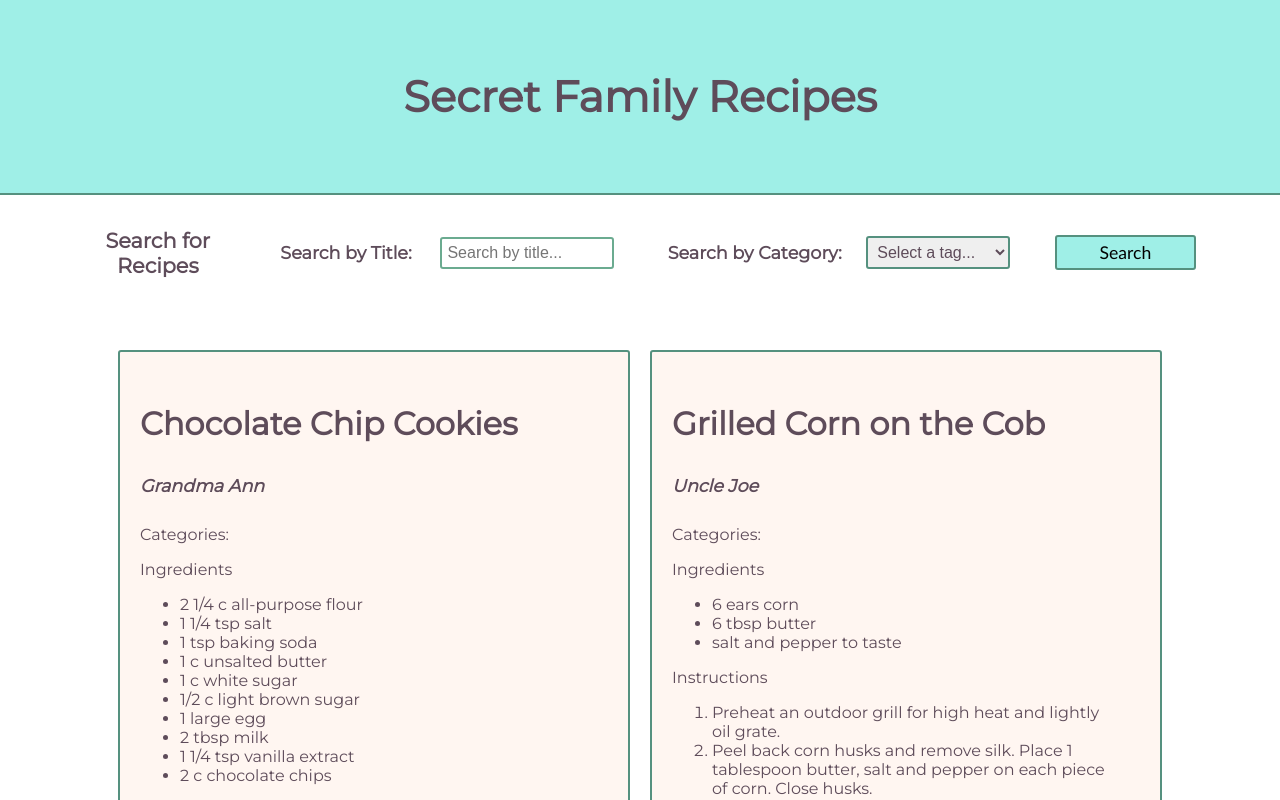
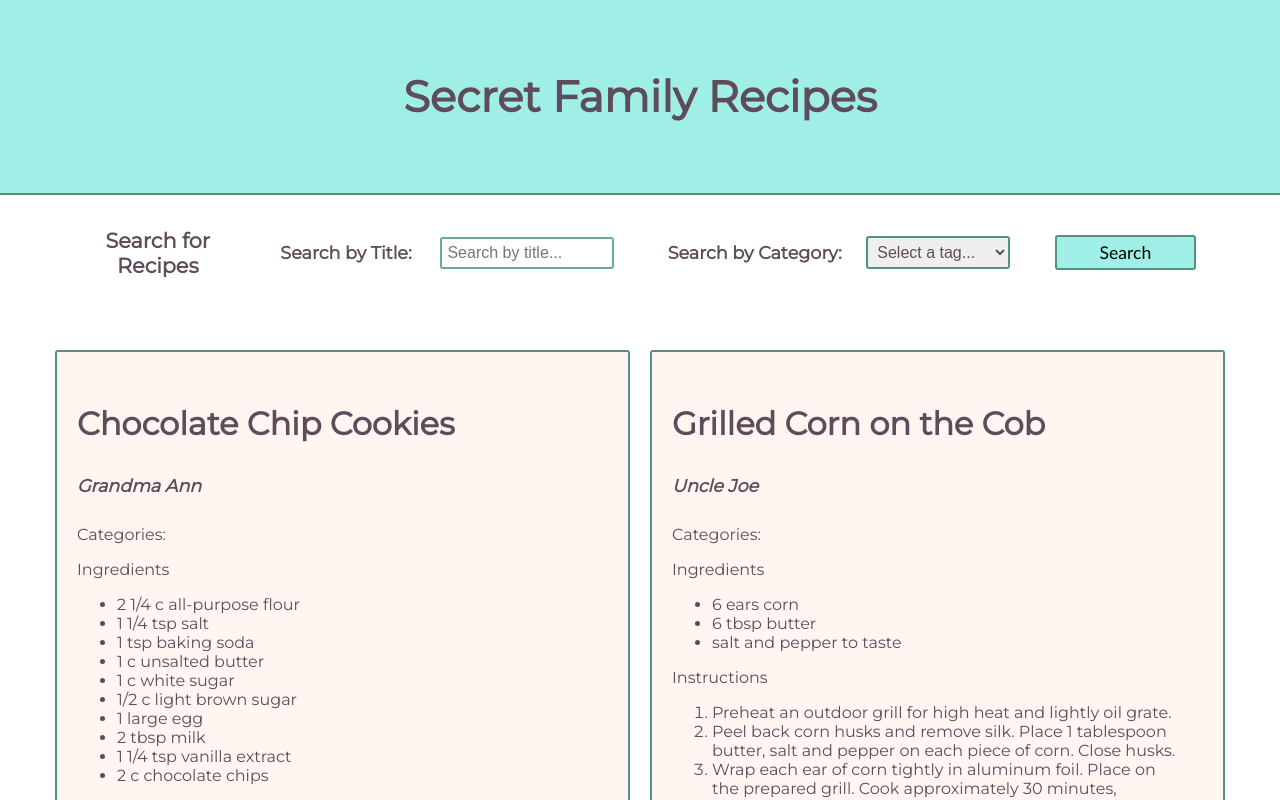
Before and after one commit to Build-Week-Secret-Family-Recipes1/front-end, a React (Create React App) app: page /home in a window 1280 px wide. Shown: the top 800 px of the page. Built offline with nearby package versions, Linux system fonts and the light colour scheme.

Commit message:
fixed a styling bug in Recipe.js

```diff
--- a/src/components/Recipe.js
+++ b/src/components/Recipe.js
@@ -11,7 +11,7 @@ const RecipeCard = styled.div`
     border-radius: 3px;
     color: #5e4c5a;
     box-sizing: border-box;
-    width: 40vw;
+    width: 575px;
     margin: 10px;
     padding: 20px;
     text-align: left;
```
